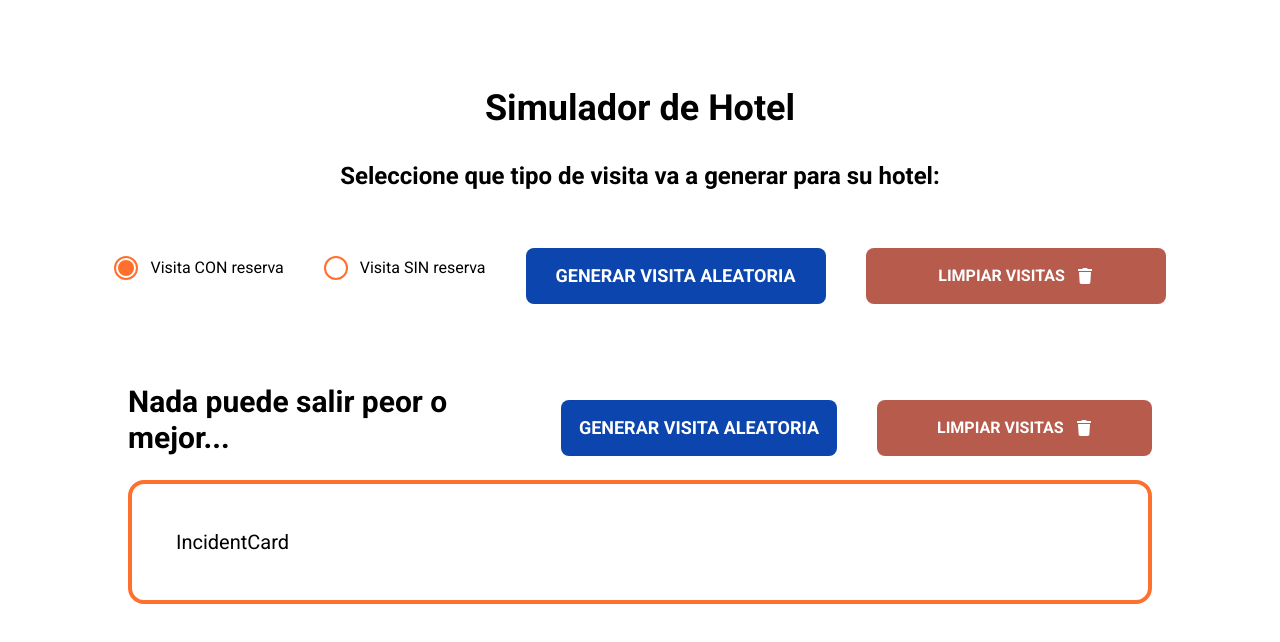
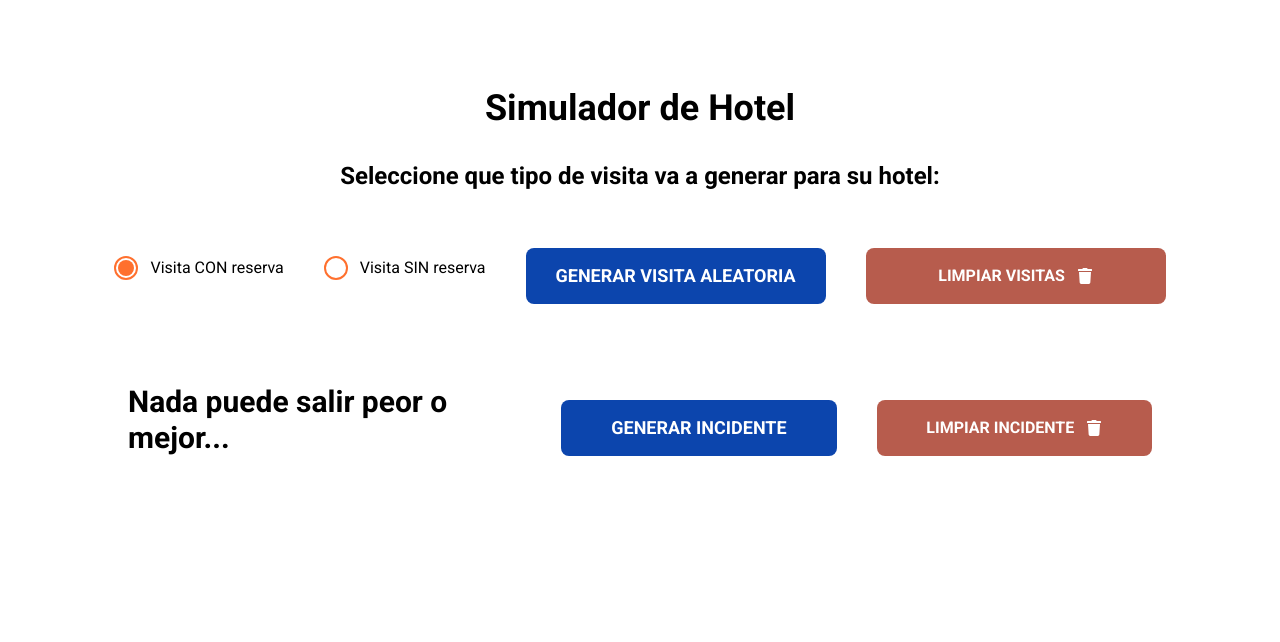
Before and after one commit to rodruxdev/hotel-simulator, a React (Create React App) app: page / in a window 1280 px wide. Shown: the top 642 px of the page. Built offline with nearby package versions, Linux system fonts and the light colour scheme.

Commit message:
Add and remove incidents with buttons

```diff
--- a/src/App.js
+++ b/src/App.js
@@ -1,3 +1,4 @@
+import { FaTrash } from "react-icons/fa";
 import OptionRadio from "./components/OptionRadio";
 import PrincipalButton from "./components/PrincipalButton";
 import SecondaryButton from "./components/SecondaryButton";
@@ -17,8 +18,12 @@ function App() {
         <section className="m-4 flex justify-around items-center gap-10 flex-wrap">
           <OptionRadio index={1} />
           <OptionRadio index={2} />
-          <PrincipalButton />
-          <SecondaryButton />
+          <PrincipalButton type="visit">
+            GENERAR VISITA ALEATORIA
+          </PrincipalButton>
+          <SecondaryButton type="visit">
+            <span>LIMPIAR VISITAS</span>
+          </SecondaryButton>
         </section>
         <CardsContainer />
         <IncidentContainer />
--- a/src/components/IncidentCard.jsx
+++ b/src/components/IncidentCard.jsx
@@ -1,8 +1,8 @@
 import React from "react";
 import "../styles/Cards.css";
 
-const IncidentCard = () => {
-  return <p className="Card my-6 text-xl">IncidentCard</p>;
+const IncidentCard = ({ children }) => {
+  return <p className="Card my-6 text-xl">{children}</p>;
 };
 
 export default IncidentCard;
--- a/src/components/PrincipalButton.jsx
+++ b/src/components/PrincipalButton.jsx
@@ -2,17 +2,22 @@ import React, { useContext } from "react";
 import AppContext from "../context/AppContext";
 import "../styles/Buttons.css";
 
-const PrincipalButton = () => {
-  const { state, addVisit } = useContext(AppContext);
+const PrincipalButton = ({ type, children }) => {
+  const { state, addVisit, addIncident } = useContext(AppContext);
   const handleClick = () => {
-    addVisit(state.booked);
+    if (type === "visit") {
+      addVisit(state.booked);
+    }
+    if (type === "incident") {
+      addIncident();
+    }
   };
   return (
     <button
       className="bg-primary text-white Button text-lg"
       onClick={handleClick}
     >
-      GENERAR VISITA ALEATORIA
+      {children}
     </button>
   );
 };
--- a/src/components/SecondaryButton.jsx
+++ b/src/components/SecondaryButton.jsx
@@ -1,23 +1,45 @@
-import React, { useContext } from "react";
+import React, { useContext, useEffect, useState } from "react";
 import { FaTrash } from "react-icons/fa";
 import AppContext from "../context/AppContext";
 import "../styles/Buttons.css";
 
-const SecondaryButton = () => {
-  const { state, deleteAllVisits } = useContext(AppContext);
+const SecondaryButton = ({ type, children }) => {
+  const { state, deleteAllVisits, deleteIncident } = useContext(AppContext);
+  const [disabled, setDisabled] = useState(true);
 
   const handleClick = () => {
-    // eslint-disable-next-line no-restricted-globals
-    const isExecuted = confirm("¿Estas segura de eliminar todas las visitas?");
-    if (isExecuted) deleteAllVisits();
+    if (type === "visit") {
+      // eslint-disable-next-line no-restricted-globals
+      const isExecuted = confirm(
+        "¿Estas segura de eliminar todas las visitas?"
+      );
+      if (isExecuted) deleteAllVisits();
+    }
+    if (type === "incident") {
+      // eslint-disable-next-line no-restricted-globals
+      const isExecuted = confirm("¿Estas segura de eliminar el incidente?");
+      if (isExecuted) deleteIncident();
+    }
   };
+
+  useEffect(() => {
+    console.log(state.visits.length);
+    if (type === "visit" && state.visits.length > 0) {
+      setDisabled(false);
+    } else if (type === "incident" && state.incident) {
+      setDisabled(false);
+    } else {
+      setDisabled(true);
+    }
+  }, [state]);
+  // Mejorar rendimiento
   return (
     <button
       className="Button bg-error text-white flex justify-center gap-3 items-center text-base disabled:opacity-70"
-      disabled={state.visits.length === 0}
+      disabled={disabled}
       onClick={handleClick}
     >
-      <span>LIMPIAR VISITAS</span>
+      {children}
       <FaTrash />
     </button>
   );
--- a/src/containers/IncidentContainer.jsx
+++ b/src/containers/IncidentContainer.jsx
@@ -1,17 +1,21 @@
-import React from "react";
+import React, { useContext } from "react";
 import IncidentCard from "../components/IncidentCard";
 import PrincipalButton from "../components/PrincipalButton";
 import SecondaryButton from "../components/SecondaryButton";
+import AppContext from "../context/AppContext";
 
 const IncidentContainer = () => {
+  const { state } = useContext(AppContext);
   return (
     <section className="w-4/5 my-16">
       <div className="flex justify-center items-center gap-10">
         <h2 className="text-3xl font-bold">Nada puede salir peor o mejor...</h2>
-        <PrincipalButton />
-        <SecondaryButton />
+        <PrincipalButton type="incident">GENERAR INCIDENTE</PrincipalButton>
+        <SecondaryButton type="incident">
+          <span>LIMPIAR INCIDENTE</span>
+        </SecondaryButton>
       </div>
-      <IncidentCard />
+      {state.incident && <IncidentCard>{state.incident}</IncidentCard>}
     </section>
   );
 };
--- a/src/hooks/useGenerator.js
+++ b/src/hooks/useGenerator.js
@@ -4,6 +4,7 @@ import Visit from "../lib/Visit";
 const initialState = {
   booked: 1,
   visits: [],
+  incident: "",
 };
 
 const useGenerator = () => {
@@ -25,7 +26,23 @@ const useGenerator = () => {
     setState({ ...state, visits: [] });
   };
 
-  return { state, setBooked, addVisit, deleteAllVisits };
+  const addIncident = () => {
+    const incident = "Hola mundo";
+    setState({ ...state, incident });
+  };
+
+  const deleteIncident = () => {
+    setState({ ...state, incident: "" });
+  };
+
+  return {
+    state,
+    setBooked,
+    addVisit,
+    deleteAllVisits,
+    addIncident,
+    deleteIncident,
+  };
 };
 
 export default useGenerator;
```
